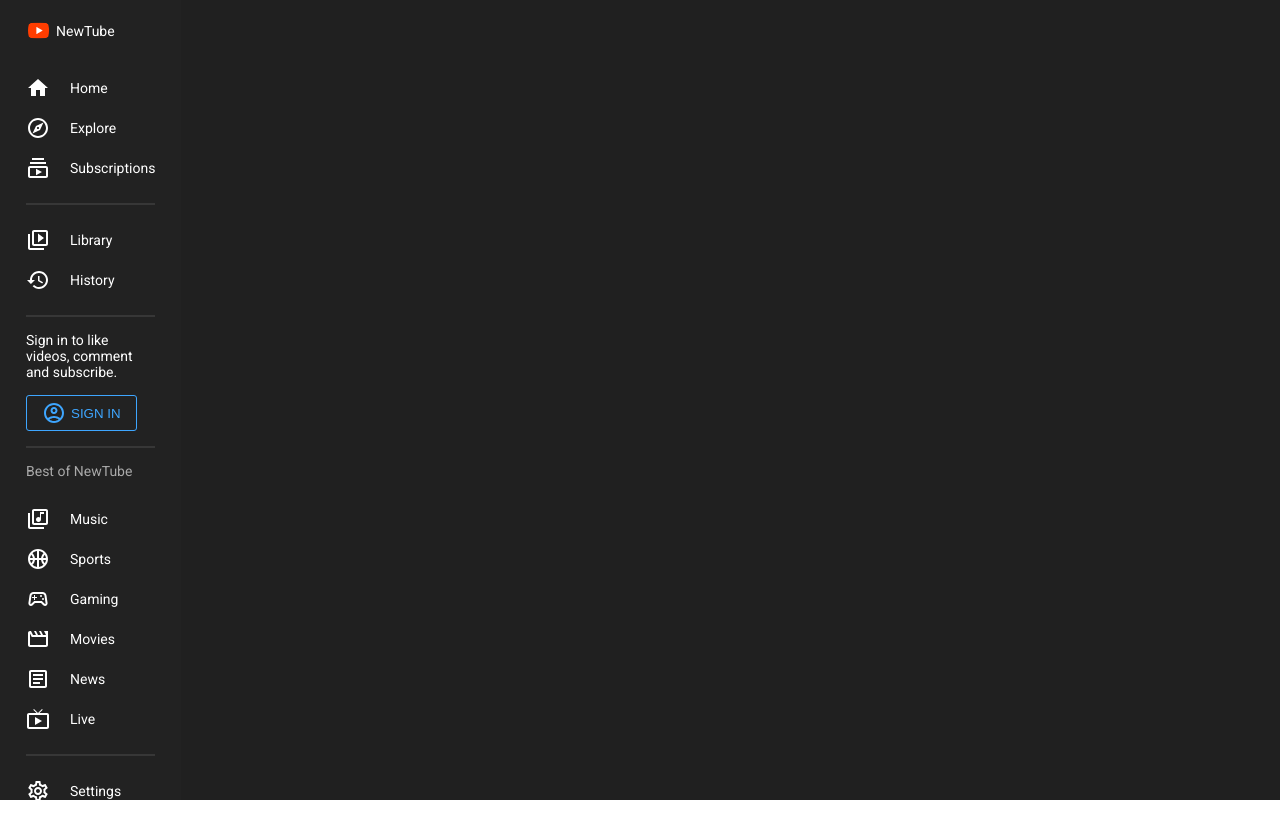
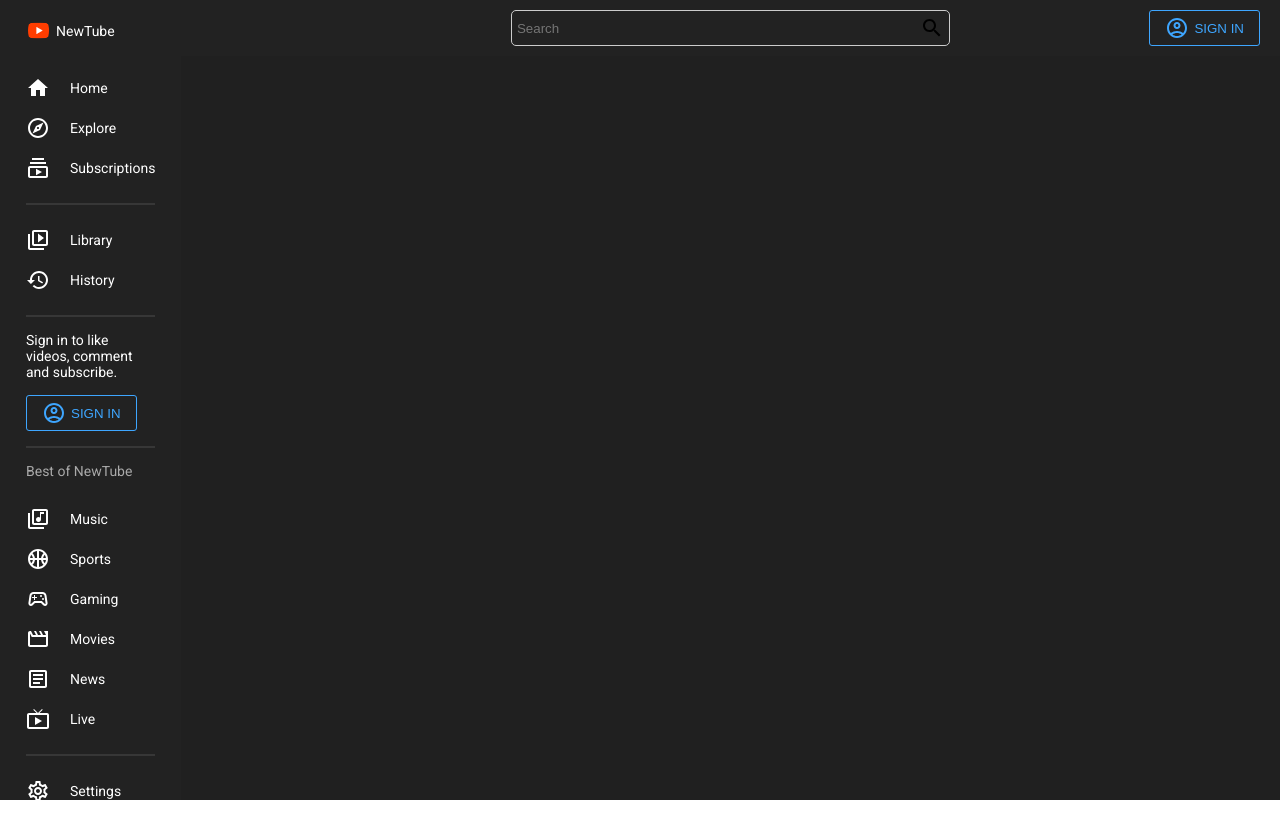
Before and after one commit to pavelzolotin/youtube-clone-react-app, a React (Create React App) app: page / in a window 1280 px wide. Shown: the top 838 px of the page. Built offline with nearby package versions, Linux system fonts and the light colour scheme.

Commit message:
creating navbar component

```diff
--- a/src/App.js
+++ b/src/App.js
@@ -30,9 +30,7 @@
                 />
                 <Main>
                     <Navbar/>
-                    <Wrapper>
-
-                    </Wrapper>
+                    <Wrapper></Wrapper>
                 </Main>
             </Container>
         </ThemeProvider>
--- a/src/components/Navbar.jsx
+++ b/src/components/Navbar.jsx
@@ -1,6 +1,68 @@
+import styled from 'styled-components'
+
+import AccountCircleOutlinedIcon from '@mui/icons-material/AccountCircleOutlined'
+import SearchOutlinedIcon from '@mui/icons-material/SearchOutlined'
+
+const Container = styled.div`
+  position: sticky;
+  top: 0;
+  height: 56px;
+  background-color: ${({theme}) => theme.bgSidebar};
+  transition: background-color .3s;
+`
+const Wrapper = styled.div`
+  display: flex;
+  align-items: center;
+  justify-content: flex-end;
+  position: relative;
+  height: 100%;
+  padding: 0 20px;
+`
+const Search = styled.div`
+  display: flex;
+  align-items: center;
+  justify-content: space-between;
+  position: absolute;
+  width: 40%;
+  left: 0;
+  right: 0;
+  margin: auto;
+  padding: 5px;
+  border: 1.5px solid #ccc;
+  border-radius: 5px;
+`
+const Input = styled.input`
+  border: none;
+  background-color: transparent;
+`
+const Button = styled.button`
+  display: flex;
+  align-items: center;
+  gap: 5px;
+  padding: 5px 15px;
+  background-color: transparent;
+  border: 1px solid #3ea6ff;
+  color: #3ea6ff;
+  border-radius: 3px;
+  font-weight: 500;
+  margin: 15px 0 15px 0;
+  cursor: pointer;
+`
+
 const Navbar = () => {
     return (
-        <div></div>
+        <Container>
+            <Wrapper>
+                <Search>
+                    <Input placeholder="Search"/>
+                    <SearchOutlinedIcon/>
+                </Search>
+                <Button>
+                    <AccountCircleOutlinedIcon/>
+                    SIGN IN
+                </Button>
+            </Wrapper>
+        </Container>
     )
 }
 
--- a/src/components/Sidebar.jsx
+++ b/src/components/Sidebar.jsx
@@ -25,7 +25,7 @@
   font-size: 14px;
   background-color: ${({theme}) => theme.bgSidebar};
   color: ${({theme}) => theme.text};
-  transition: all .3s ease;
+  transition: all .3s;
 `
 const Wrapper = styled.div`
   padding: 18px 26px
```
